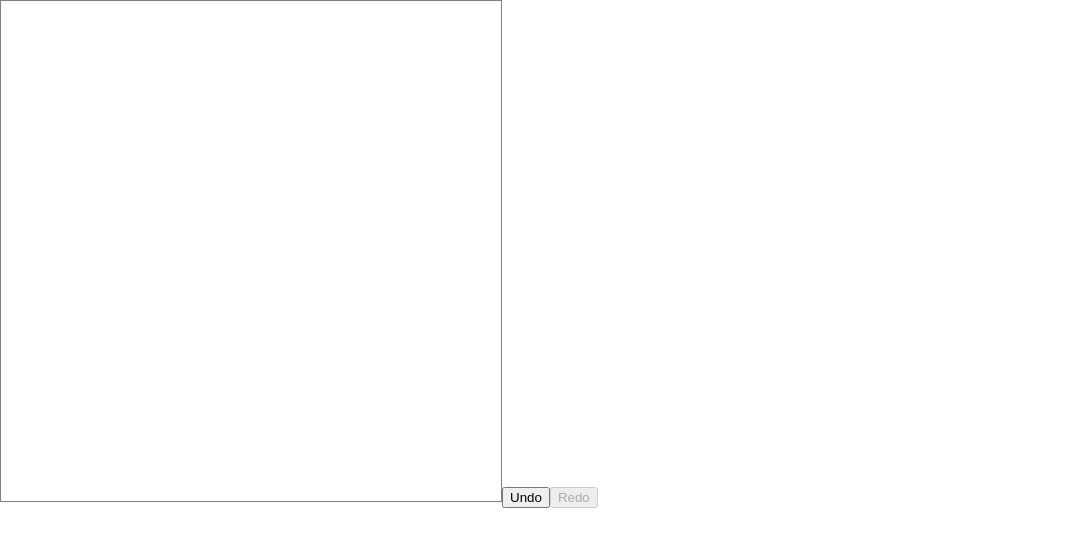
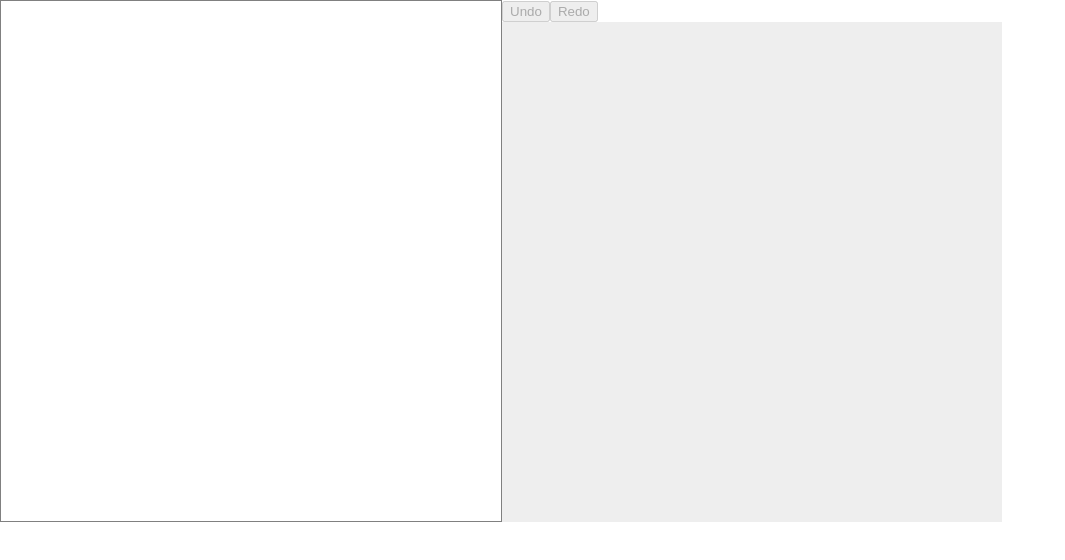
Before and after one commit to 9ae/lab, a React (Create React App) app in the folder portals/: page /drawing in a window 1280 px wide. Shown: the top 560 px of the page, without its empty margins (0-1065 px from the left). Built offline with nearby package versions, Linux system fonts and the light colour scheme.

Commit message:
ipad taps to undo/redo

```diff
--- a/portals/src/Drawing/index.tsx
+++ b/portals/src/Drawing/index.tsx
@@ -11,14 +11,13 @@ const height = 500;
 
 const Page = () => {
   const canvasRef = useRef<HTMLCanvasElement>(null);
-  // const [isDrawing, setIsDrawing] = useState<boolean>(false);
   const [ctx, setCtx] = useState<CanvasRenderingContext2D | null>(null);
   const [drawingPath, setDrawingPath] = useState<Point[]>([]);
   const [commandIndex, setCommandIndex] = useState<number>(-1);
   const [commands, setCommands] = useState<Command[]>([]);
-  const [frame, setFrame] = useState(0)
 
   useEffect(() => {
+    console.log('use effect');
     const canvas = canvasRef.current;
     if (canvas === null) {
       console.log('canvas not ready yet');
@@ -32,20 +31,16 @@ const Page = () => {
     if (ctx && drawingPath.length === 0 && commandIndex >= 0) {
       console.log('drawing', commandIndex);
       ctx.clearRect(0, 0, width, height);
-      // ctx.fillStyle = 'white';
-      // ctx.fillRect(0, 0, width, height);
       ctx.strokeStyle = 'black';
 
       for (let i = 0; i <= commandIndex; i++) {
         const path = commands[i].path;
         if (path.length > 2) {
-          console.log(`draw path ${i}`, path.length);
           ctx.beginPath();
           ctx.moveTo(path[0][0], path[0][1]);
           for (let j = 1; j < path.length; j++) {
             ctx.lineTo(path[j][0], path[j][1]);
           }
-          // ctx.closePath();
           ctx.stroke();
         }
       }
@@ -55,24 +50,32 @@ const Page = () => {
   }, [commandIndex]);
 
   const onTouchStart = (evt: React.TouchEvent) => {
-    //  console.log('touch start', evt)
-    if (ctx && evt.touches.length > 0) {
+    console.log('touch START', evt.touches.length)
+    if (ctx && evt.touches.length === 1) {
       const finger = evt.touches[0];
 
-      if (commandIndex < commands.length - 1) {
-        setCommands(commands.slice(0, commandIndex + 1));
-      }
+
 
       ctx.beginPath();
       ctx.moveTo(finger.clientX, finger.clientY);
       ctx.strokeStyle = 'blue';
 
       setDrawingPath([[finger.clientX, finger.clientY]])
+    } else if (evt.touches.length === 2) {
+      setDrawingPath([]);
+      onUndo()
+    } else if (evt.touches.length === 3) {
+      setDrawingPath([]);
+      onRedo();
     }
   };
   const onTouchMove = (evt: React.TouchEvent) => {
-    //  console.log('touch move', evt)
-    if (ctx && evt.touches.length > 0 && drawingPath) {
+    if (ctx && evt.touches.length === 1 && drawingPath.length > 0) {
+
+      if (commandIndex >= 0 && commandIndex < (commands.length - 1)) {
+        setCommands(commands.slice(0, commandIndex + 1));
+      }
+
       const finger = evt.touches[0];
       ctx.lineTo(finger.clientX, finger.clientY);
       ctx.stroke();
@@ -81,42 +84,43 @@ const Page = () => {
     }
   };
   const onTouchEnd = (evt: React.TouchEvent) => {
-    //  console.log('touch end', evt)
-
-    if (ctx) {
-      // ctx.closePath();
-      // ctx.stroke();
-
+    console.log('touch END', evt)
+    if (ctx && drawingPath.length > 1) {
       const cmd = { path: [...drawingPath] }
       setCommands(commands.concat([cmd]));
       setCommandIndex(commandIndex + 1);
-
-      setDrawingPath([]);
     }
+    setDrawingPath([]);
   };
 
-  const onUndo = (evt: React.MouseEvent) => {
-    if (commandIndex === 0) return;
+
+  const onUndo = () => {
+    if (commandIndex < 0) return;
     console.log('undo');
     setCommandIndex(commandIndex - 1);
   }
 
-  const onRedo = (evt: React.MouseEvent) => {
+  const onRedo = () => {
     if (commandIndex === commands.length - 1) return;
     console.log('redo');
     setCommandIndex(commandIndex + 1);
   }
 
-  return (<>
+  return (<div style={{ display: 'flex' }}>
     <canvas width={width} height={height}
       ref={canvasRef} style={{ border: "1px solid grey" }}
       onTouchStart={onTouchStart}
       onTouchMove={onTouchMove}
       onTouchEnd={onTouchEnd}
     ></canvas>
-    <button onClick={onUndo} disabled={commandIndex === 0}>Undo</button>
-    <button onClick={onRedo} disabled={commandIndex === commands.length - 1}>Redo</button>
-  </>);
+    <div>
+      <button onClick={(evt: React.MouseEvent) => { onUndo() }} disabled={commandIndex < 0}>Undo</button>
+      <button onClick={(evt: React.MouseEvent) => { onRedo() }} disabled={commandIndex === (commands.length - 1)}>Redo</button>
+      <div style={{ width: '500px', height: '500px', overflow: 'scroll', background: '#eee' }}>
+        {commands.map((c, i) => <p key={i} style={{ color: i === commandIndex ? 'blue' : 'grey' }}>[{i}]{c.path.length}</p>)}
+      </div>
+    </div>
+  </div>);
 }
 
 export default Page;
--- a/portals/src/index.css
+++ b/portals/src/index.css
@@ -5,6 +5,7 @@ body {
     sans-serif;
   -webkit-font-smoothing: antialiased;
   -moz-osx-font-smoothing: grayscale;
+  overflow: hidden;
 }
 
 code {
--- a/portals/src/index.tsx
+++ b/portals/src/index.tsx
@@ -7,6 +7,8 @@ import ShaderWords from './ShaderWords';
 import Drawing from './Drawing';
 import reportWebVitals from './reportWebVitals';
 import { BrowserRouter, Routes, Route } from "react-router-dom";
+
+import './index.css';
 
 const root = ReactDOM.createRoot(
   document.getElementById('root') as HTMLElement
```
